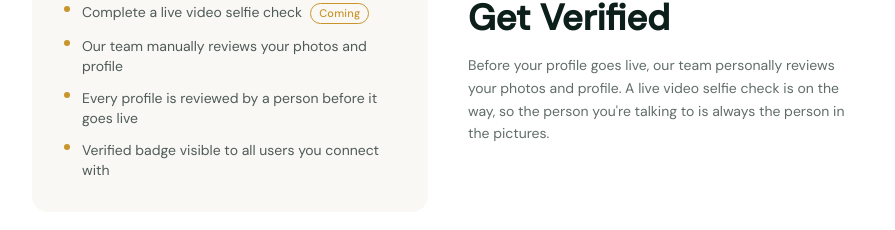
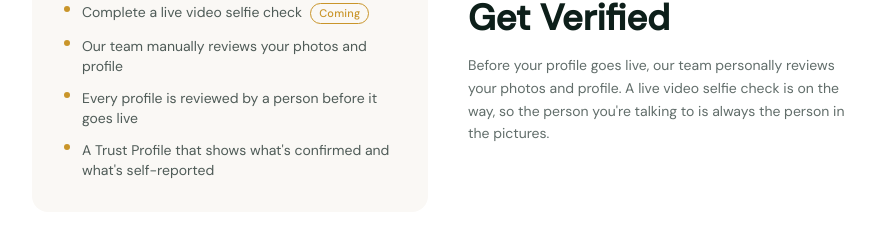
Before and after one commit to sasmmalam/biyehobe-landing, a Next.js app: page /how-it-works in a window 1280 px wide. Shown: the part 838-1068 px from the top of the page, without its empty margins (192-1087 px from the left). Built offline with nearby package versions, Linux system fonts and the light colour scheme.

Commit message:
copy: replace the last badge-with-nothing-behind-it claim
"Verified badge visible to all users you connect with" -> "A Trust
Profile that shows what's confirmed and what's self-reported." This was
the one line deliberately left out of the prior /how-it-works pass;
closes it out.

```diff
--- a/app/how-it-works/page.tsx
+++ b/app/how-it-works/page.tsx
@@ -46,7 +46,7 @@ const STEPS: Step[] = [
       { text: "Complete a live video selfie check", coming: true },
       { text: "Our team manually reviews your photos and profile" },
       { text: "Every profile is reviewed by a person before it goes live" },
-      { text: "Verified badge visible to all users you connect with" },
+      { text: "A Trust Profile that shows what's confirmed and what's self-reported" },
     ],
   },
   {
```
